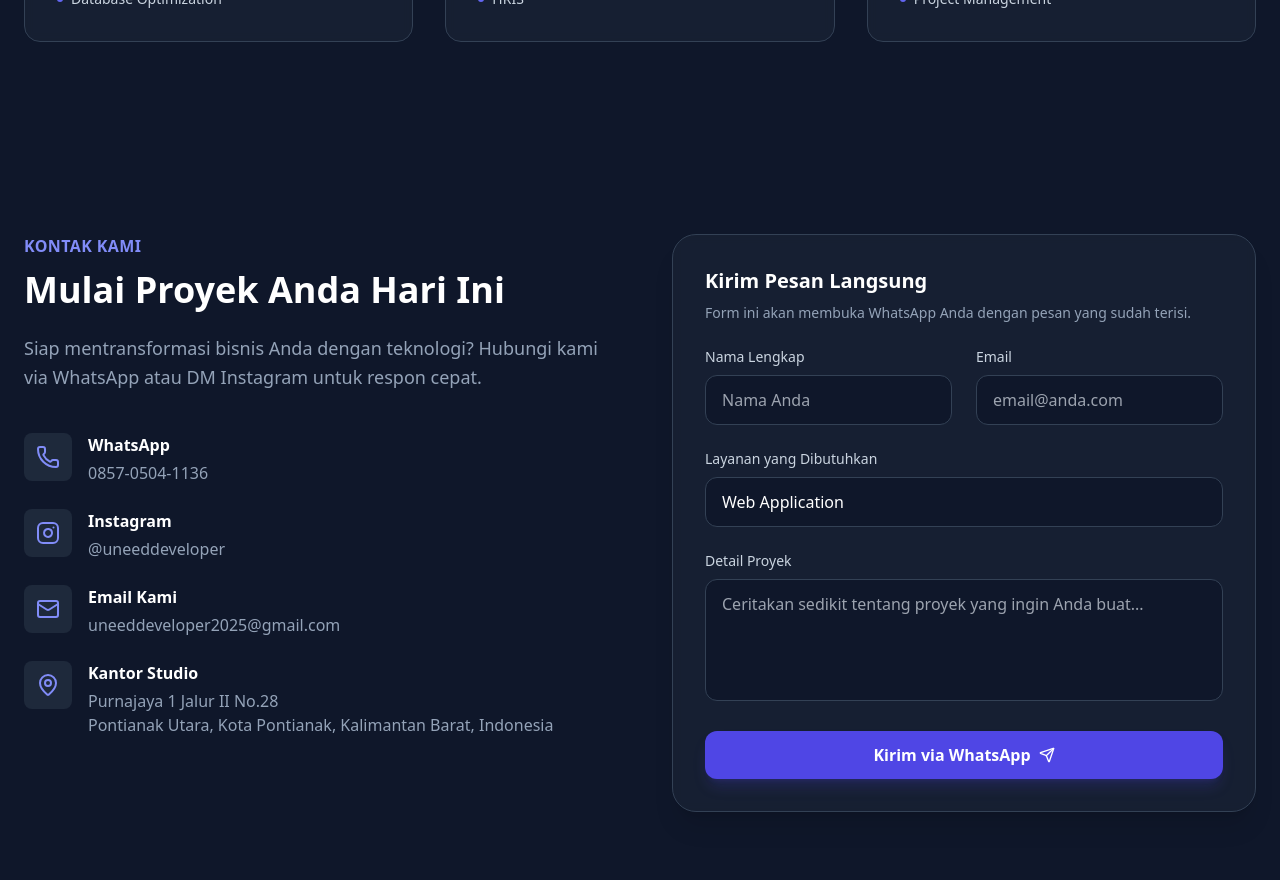
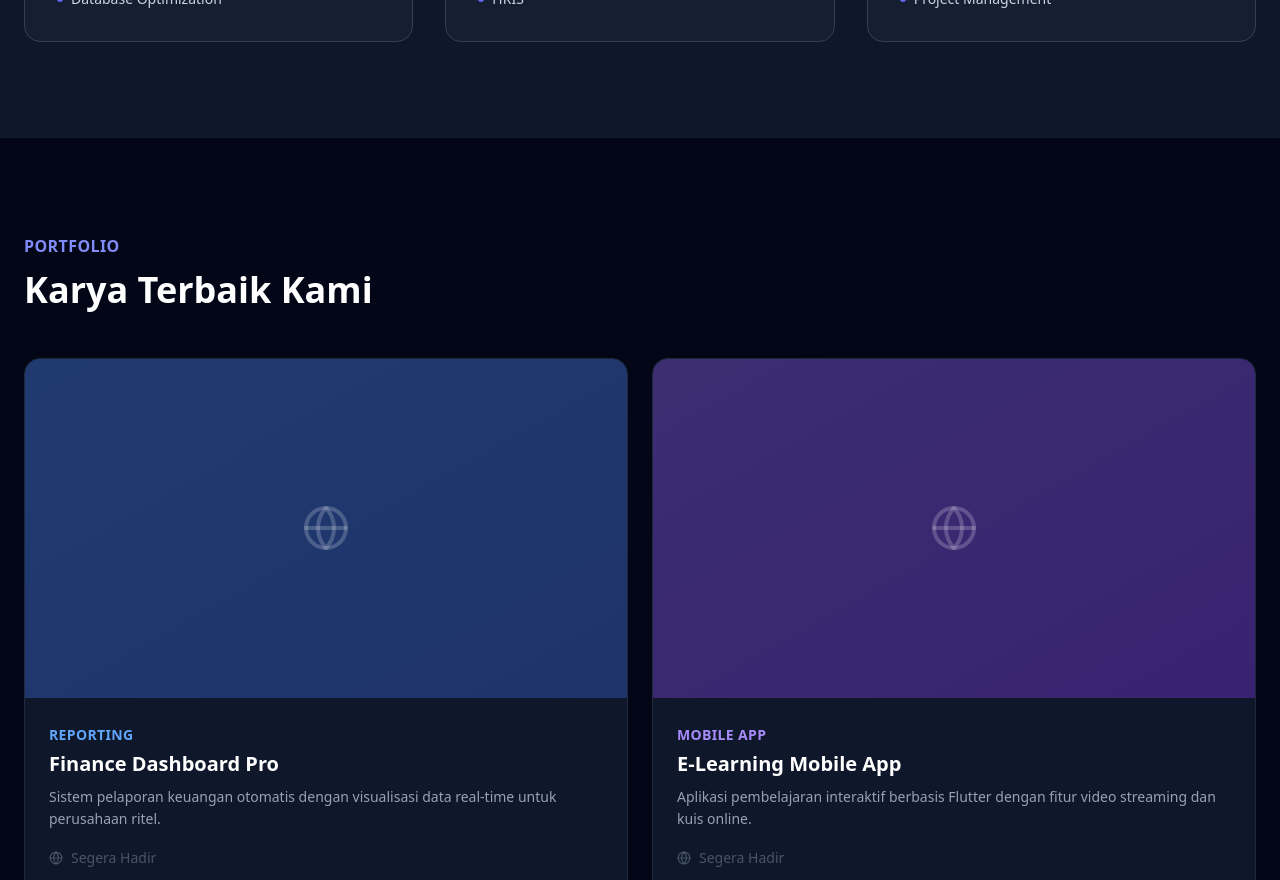
Before and after one commit to hrmnfrmnsyh1210-sys/uneeddeveloper, a React (Vite) app: page / in a window 1280 px wide. Shown: the part 1920-2800 px from the top of the page. Built offline with nearby package versions, Linux system fonts and the light colour scheme.

Commit message:
update porto

```diff
--- a/App.tsx
+++ b/App.tsx
@@ -2,6 +2,7 @@ import React, { useState, useEffect } from "react";
 import { Header } from "./components/Header";
 import { Hero } from "./components/Hero";
 import { Services } from "./components/Services";
+import { Portfolio } from "./components/Portfolio";
 import { Contact } from "./components/Contact";
 import { Footer } from "./components/Footer";
 import { Login } from "./components/Login";
@@ -45,6 +46,7 @@ const App: React.FC = () => {
       <main>
         <Hero />
         <Services />
+        <Portfolio />
         <Contact />
       </main>
       <Footer />
--- a/components/Portfolio.tsx
+++ b/components/Portfolio.tsx
@@ -1,5 +1,5 @@
 import React, { useState, useEffect } from "react";
-import { ExternalLink } from "lucide-react";
+import { ExternalLink, Globe } from "lucide-react";
 import { PortfolioItem } from "../types";
 import { STORAGE_KEYS } from "../constants";
 import { parseLocalStorage } from "../utils/helpers";
@@ -39,14 +39,6 @@ const STATIC_PORTFOLIO: PortfolioItem[] = [
   },
 ];
 
-const CATEGORY_GRADIENTS: Record<string, string> = {
-  "Web App": "from-indigo-600/30 to-indigo-900/60",
-  "Mobile App": "from-violet-600/30 to-violet-900/60",
-  "Reporting": "from-blue-600/30 to-blue-900/60",
-  "Backend & API": "from-emerald-600/30 to-emerald-900/60",
-  "Custom System": "from-amber-600/30 to-amber-900/60",
-};
-
 const CATEGORY_BADGE: Record<string, string> = {
   "Web App": "text-indigo-400",
   "Mobile App": "text-violet-400",
@@ -55,26 +47,111 @@ const CATEGORY_BADGE: Record<string, string> = {
   "Custom System": "text-amber-400",
 };
 
-const getCategoryGradient = (category: string) =>
-  CATEGORY_GRADIENTS[category] ?? "from-slate-700/30 to-slate-900/60";
+const CATEGORY_GRADIENT: Record<string, string> = {
+  "Web App": "from-indigo-600/30 to-indigo-900/60",
+  "Mobile App": "from-violet-600/30 to-violet-900/60",
+  "Reporting": "from-blue-600/30 to-blue-900/60",
+  "Backend & API": "from-emerald-600/30 to-emerald-900/60",
+  "Custom System": "from-amber-600/30 to-amber-900/60",
+};
 
-const getCategoryBadge = (category: string) =>
-  CATEGORY_BADGE[category] ?? "text-indigo-400";
+const getCategoryBadge = (cat: string) => CATEGORY_BADGE[cat] ?? "text-indigo-400";
+const getCategoryGradient = (cat: string) => CATEGORY_GRADIENT[cat] ?? "from-slate-700/30 to-slate-900/60";
+
+const getScreenshotUrl = (link: string) =>
+  `https://image.thum.io/get/width/800/crop/500/noanimate/${link}`;
+
+const hasValidLink = (link: string) =>
+  link && link !== "#" && link.startsWith("http");
+
+interface PortfolioCardProps {
+  item: PortfolioItem;
+}
+
+const PortfolioCard: React.FC<PortfolioCardProps> = ({ item }) => {
+  const [imgLoaded, setImgLoaded] = useState(false);
+  const [imgError, setImgError] = useState(false);
+  const showScreenshot = hasValidLink(item.link);
+
+  return (
+    <div className="group relative overflow-hidden rounded-2xl bg-slate-900 border border-slate-800 hover:border-slate-600 transition-all duration-300">
+      {/* Thumbnail area */}
+      <div className="aspect-video overflow-hidden relative bg-slate-800">
+        {showScreenshot && !imgError ? (
+          <>
+            {/* Skeleton while loading */}
+            {!imgLoaded && (
+              <div className="absolute inset-0 flex flex-col items-center justify-center gap-2 bg-slate-800 animate-pulse">
+                <Globe className="w-8 h-8 text-slate-600" />
+                <span className="text-slate-500 text-xs">Memuat preview...</span>
+              </div>
+            )}
+            <img
+              src={getScreenshotUrl(item.link)}
+              alt={item.title}
+              onLoad={() => setImgLoaded(true)}
+              onError={() => setImgError(true)}
+              className={`w-full h-full object-cover object-top transition-all duration-700 group-hover:scale-105 ${
+                imgLoaded ? "opacity-80 group-hover:opacity-100" : "opacity-0"
+              }`}
+            />
+          </>
+        ) : (
+          /* Fallback gradient when no valid URL or image fails */
+          <div
+            className={`absolute inset-0 bg-gradient-to-br ${getCategoryGradient(item.category)} flex items-center justify-center`}
+          >
+            <Globe className="w-12 h-12 text-white/20" />
+          </div>
+        )}
+
+        {/* Overlay on hover */}
+        <div className="absolute inset-0 bg-gradient-to-t from-slate-950 via-slate-950/60 to-transparent opacity-0 group-hover:opacity-100 transition-opacity duration-300" />
+      </div>
+
+      {/* Info area */}
+      <div className="p-6">
+        <span className={`text-sm font-semibold uppercase tracking-wide ${getCategoryBadge(item.category)}`}>
+          {item.category}
+        </span>
+        <h4 className="text-xl font-bold text-white mt-1 mb-2">{item.title}</h4>
+        {item.description && (
+          <p className="text-slate-400 text-sm leading-relaxed line-clamp-2 mb-4">
+            {item.description}
+          </p>
+        )}
+
+        {hasValidLink(item.link) ? (
+          <a
+            href={item.link}
+            target="_blank"
+            rel="noopener noreferrer"
+            className="inline-flex items-center gap-2 text-sm font-semibold text-indigo-400 hover:text-indigo-300 transition-colors"
+          >
+            Lihat Project <ExternalLink className="w-3.5 h-3.5" />
+          </a>
+        ) : (
+          <span className="inline-flex items-center gap-2 text-sm text-slate-600">
+            <Globe className="w-3.5 h-3.5" />
+            Segera Hadir
+          </span>
+        )}
+      </div>
+    </div>
+  );
+};
 
 export const Portfolio: React.FC = () => {
-  const [items, setItems] = useState<PortfolioItem[]>(STATIC_PORTFOLIO);
+  const [items, setItems] = useState<PortfolioItem[]>(() => {
+    const adminItems = parseLocalStorage<PortfolioItem[]>(STORAGE_KEYS.PORTFOLIO_ITEMS, []);
+    return adminItems.length > 0 ? adminItems : STATIC_PORTFOLIO;
+  });
 
   useEffect(() => {
-    const adminItems = parseLocalStorage<PortfolioItem[]>(STORAGE_KEYS.PORTFOLIO_ITEMS, []);
-    if (adminItems.length > 0) {
-      setItems(adminItems);
-    }
-
     const handleStorageChange = () => {
       const updated = parseLocalStorage<PortfolioItem[]>(STORAGE_KEYS.PORTFOLIO_ITEMS, []);
       setItems(updated.length > 0 ? updated : STATIC_PORTFOLIO);
     };
-
     window.addEventListener("storage", handleStorageChange);
     return () => window.removeEventListener("storage", handleStorageChange);
   }, []);
@@ -82,59 +159,18 @@ export const Portfolio: React.FC = () => {
   return (
     <section id="portfolio" className="py-24 bg-slate-950">
       <div className="container mx-auto px-6">
-        <div className="flex flex-col md:flex-row justify-between items-end mb-12">
-          <div className="max-w-2xl">
-            <h2 className="text-indigo-400 font-semibold tracking-wide uppercase mb-3">
-              Portfolio
-            </h2>
-            <h3 className="text-3xl md:text-4xl font-bold text-white mb-4 md:mb-0">
-              Karya Terbaik Kami
-            </h3>
-          </div>
+        <div className="mb-12">
+          <h2 className="text-indigo-400 font-semibold tracking-wide uppercase mb-3">
+            Portfolio
+          </h2>
+          <h3 className="text-3xl md:text-4xl font-bold text-white">
+            Karya Terbaik Kami
+          </h3>
         </div>
 
         <div className="grid grid-cols-1 md:grid-cols-2 gap-6">
           {items.map((item) => (
-            <div
-              key={item.id}
-              className="group relative overflow-hidden rounded-2xl bg-slate-900 border border-slate-800 hover:border-slate-600 transition-all duration-300"
-            >
-              {/* Gradient background */}
-              <div
-                className={`absolute inset-0 bg-gradient-to-br ${getCategoryGradient(item.category)} opacity-60 group-hover:opacity-80 transition-opacity duration-300`}
-              />
-
-              {/* Content */}
-              <div className="relative p-8 flex flex-col justify-between min-h-[200px]">
-                <div>
-                  <span
-                    className={`text-sm font-semibold uppercase tracking-wide ${getCategoryBadge(item.category)}`}
-                  >
-                    {item.category}
-                  </span>
-                  <h4 className="text-2xl font-bold text-white mt-2 mb-3 group-hover:text-indigo-100 transition-colors">
-                    {item.title}
-                  </h4>
-                  {item.description && (
-                    <p className="text-slate-300 text-sm leading-relaxed opacity-0 group-hover:opacity-100 transition-opacity duration-300 delay-75">
-                      {item.description}
-                    </p>
-                  )}
-                </div>
-
-                {item.link && item.link !== "#" && (
-                  <a
-                    href={item.link}
-                    target="_blank"
-                    rel="noopener noreferrer"
-                    className="inline-flex items-center gap-2 mt-6 text-sm font-semibold text-white bg-white/10 hover:bg-white/20 backdrop-blur-sm px-4 py-2 rounded-xl w-fit transition-all duration-200 opacity-0 group-hover:opacity-100 translate-y-2 group-hover:translate-y-0"
-                  >
-                    Lihat Project
-                    <ExternalLink className="w-4 h-4" />
-                  </a>
-                )}
-              </div>
-            </div>
+            <PortfolioCard key={item.id} item={item} />
           ))}
         </div>
       </div>
```
